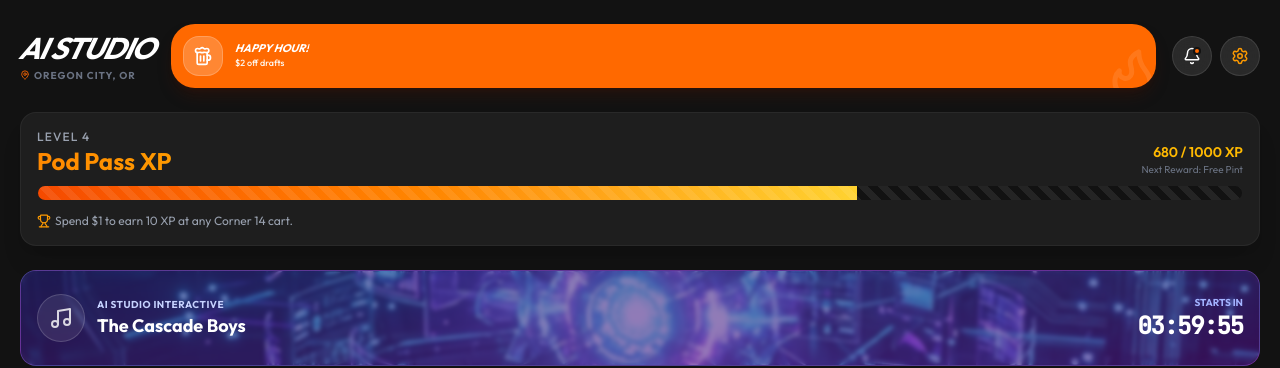
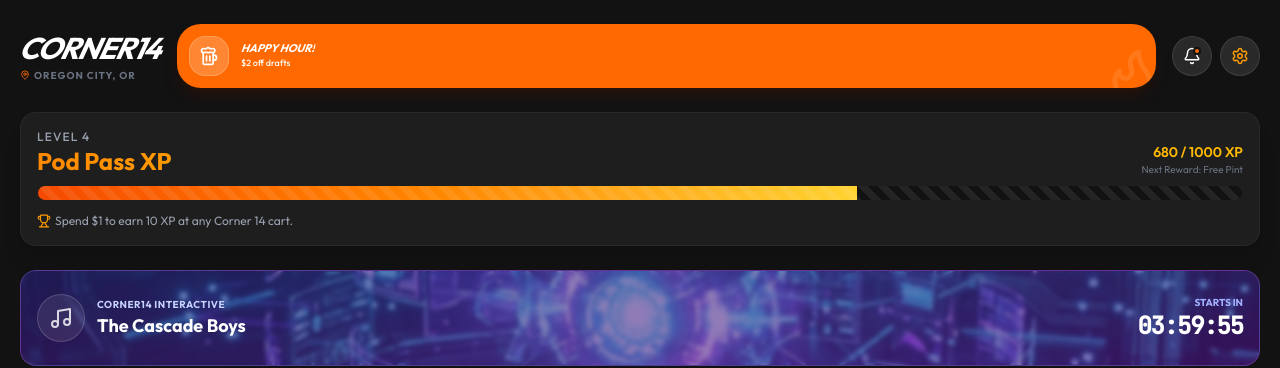
Before and after one commit to Vivid86/RickyCriss.Portfolio, a React (Vite) app in the folder projects/ai-studio-app/: page / in a window 1280 px wide. Shown: the top 368 px of the page. Built offline with nearby package versions, Linux system fonts and the light colour scheme.

Commit message:
Rebrand: Restored 'Corner14' name for the AI Studio application

```diff
--- a/projects/ai-studio-app/src/App.tsx
+++ b/projects/ai-studio-app/src/App.tsx
@@ -228,7 +228,7 @@ const MusicTimer = () => {
             <Music size={24} className="text-white" />
           </div>
           <div>
-            <p className="text-[10px] uppercase tracking-wider font-bold text-indigo-200">AI Studio Interactive</p>
+            <p className="text-[10px] uppercase tracking-wider font-bold text-indigo-200">Corner14 Interactive</p>
             <h3 className="text-lg font-bold text-white">The Cascade Boys</h3>
           </div>
         </div>
@@ -414,7 +414,7 @@ export default function App() {
       <header className="px-5 mb-6">
         <div className="flex justify-between items-center mb-1 gap-4">
           <div className="shrink-0">
-            <h1 className="text-3xl font-black italic tracking-tighter text-white uppercase transform -skew-x-12">AI STUDIO</h1>
+            <h1 className="text-3xl font-black italic tracking-tighter text-white uppercase transform -skew-x-12">Corner14</h1>
             <div className="flex items-center gap-1 text-[10px] font-bold text-gray-500 uppercase tracking-widest mt-0.5">
               <MapPin size={10} className="text-orange-500" />
               Oregon City, OR
```
Also changed, not shown: 2 other files (tests, documents, lock files or other folders).
